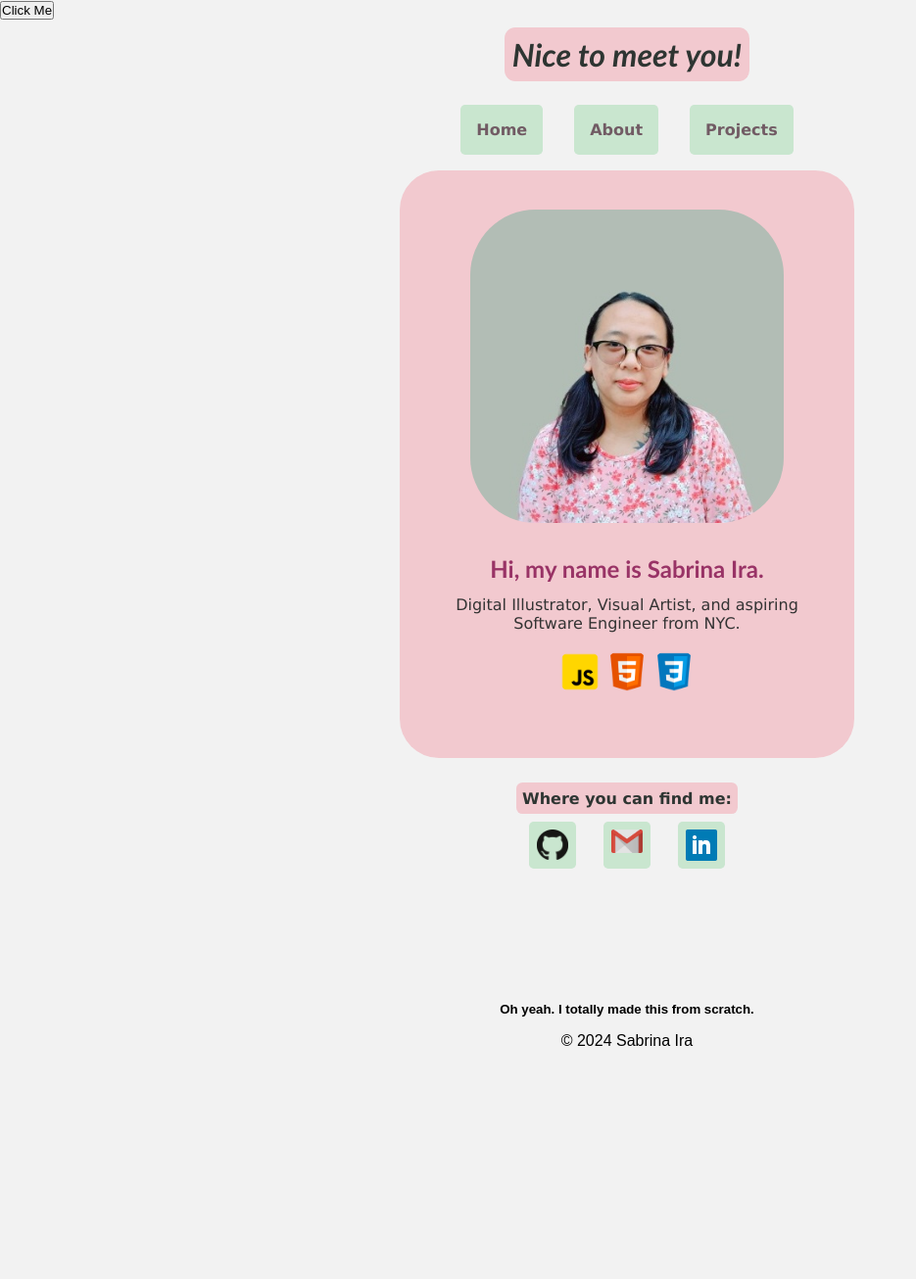
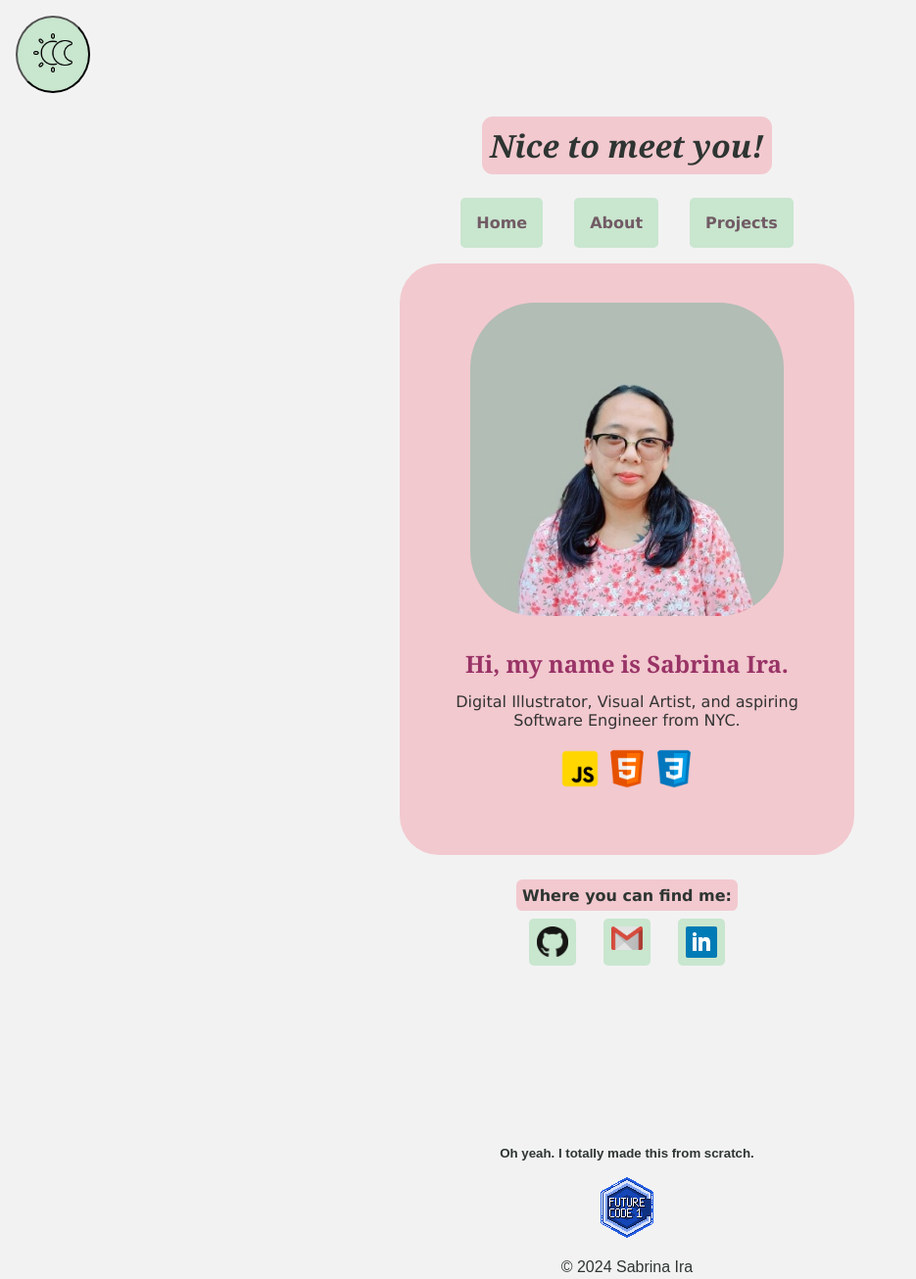
Before and after one commit to sabrinaira/portfolio-v1, a plain HTML site: page portfolio-home.html in a window 1280 px wide. Shown: the whole page at 98% size, without its empty margins (0-935 px from the left). Before the commit the page ends 1088 px from the top, so only its background shows below. Drawn offline with Linux system fonts and the light colour scheme.

Commit message:
new assets added

```diff
--- a/portfolio-home.html
+++ b/portfolio-home.html
@@ -13,7 +13,7 @@
   </head>
   <body>
     <!--button-->
-    <button id="toggle-button">Click Me</button>
+    <button id="toggle-button"><img src="assets/icons8-dark-mode-64.png" alt="Dark and Light Mode Toggle Button"></button>
 
       <!--title-->
       <header>
@@ -69,6 +69,7 @@
     <!--footer-->
     <footer class="footer">
       <h5>Oh yeah. I totally made this from scratch.</h5>
+      <img src="assets/future-code-1-art_64.png" alt="Future Code Fan Art Icon">
       <p>&copy 2024 Sabrina Ira</p>
     </footer>
   </body>
--- a/portfolio-styles.css
+++ b/portfolio-styles.css
@@ -11,6 +11,18 @@ html {
   font-family: Verdana, Geneva, Tahoma, sans-serif;
 }
 
+button {
+  background-color: #c9e6cf;
+  margin: 1rem;
+  padding: 1rem;
+  border-radius: 100%;
+}
+
+button img {
+  width: 2.5rem;
+  height: auto;
+}
+
 header {
   height: 100%;
   display: flex;
@@ -21,7 +33,7 @@ header {
 }
 
 header h1 {
-  font-family: 'Gill Sans', 'Gill Sans MT', Calibri, 'Trebuchet MS', sans-serif;
+  font-family: Georgia, 'Times New Roman', Times, serif;
   font-style: oblique;
   background-color: #f2c9cf;
   color: #2e3532;
@@ -100,7 +112,7 @@ nav {
 
 .profile h3 {
   font-size: 1.5rem;
-  font-family: 'Gill Sans', 'Gill Sans MT', Calibri, 'Trebuchet MS', sans-serif;
+  font-family: Georgia, 'Times New Roman', Times, serif;
   font-weight: 600;
   margin-bottom: 0.8rem;
   color: #993366;
@@ -182,9 +194,15 @@ nav {
 
 /* --- footer --- */
 .footer {
+  margin-top: 3rem;
   font-family: Arial, Helvetica, sans-serif;
   text-align: center;
   margin-bottom: 1rem;
+  color: #2e3532;
+}
+
+.footer img {
+  margin-top: 1rem;
 }
 
 .footer p {
--- a/portfolio-styles_dark.css
+++ b/portfolio-styles_dark.css
@@ -11,6 +11,18 @@ html {
   font-family: Verdana, Geneva, Tahoma, sans-serif;
 }
 
+button {
+  background-color: #3b4661;
+  margin: 1rem;
+  padding: 1rem;
+  border-radius: 100%;
+}
+
+button img {
+  width: 2.5rem;
+  height: auto;
+}
+
 header {
   height: 100%;
   display: flex;
@@ -21,7 +33,7 @@ header {
 }
 
 header h1 {
-  font-family: 'Gill Sans', 'Gill Sans MT', Calibri, 'Trebuchet MS', sans-serif;
+  font-family: Georgia, 'Times New Roman', Times, serif;
   font-style: oblique;
   background-color: #52797f;
   color: #d9d9d9;
@@ -100,7 +112,7 @@ nav {
 
 .profile h3 {
   font-size: 1.5rem;
-  font-family: 'Gill Sans', 'Gill Sans MT', Calibri, 'Trebuchet MS', sans-serif;
+  font-family: Georgia, 'Times New Roman', Times, serif;
   font-weight: 600;
   margin-bottom: 0.8rem;
   color: #f2c9cf;
@@ -182,12 +194,17 @@ nav {
 
 /* --- footer --- */
 .footer {
+  margin-top: 3rem;
   font-family: Arial, Helvetica, sans-serif;
   text-align: center;
   margin-bottom: 1rem;
   color: #ffffff;
 }
 
+.footer img {
+  margin-top: 1rem;
+}
+
 .footer p {
   margin-top: 1rem;
 }
```
Also changed, not shown: portfolio-about.html (+51 -1 lines), portfolio-projects.html (+6 -1 lines), assets/future-code-1-art_256.png (added), assets/future-code-1-art_64.png (added), assets/icons8-dark-mode-64.png (added), 2 other files.
